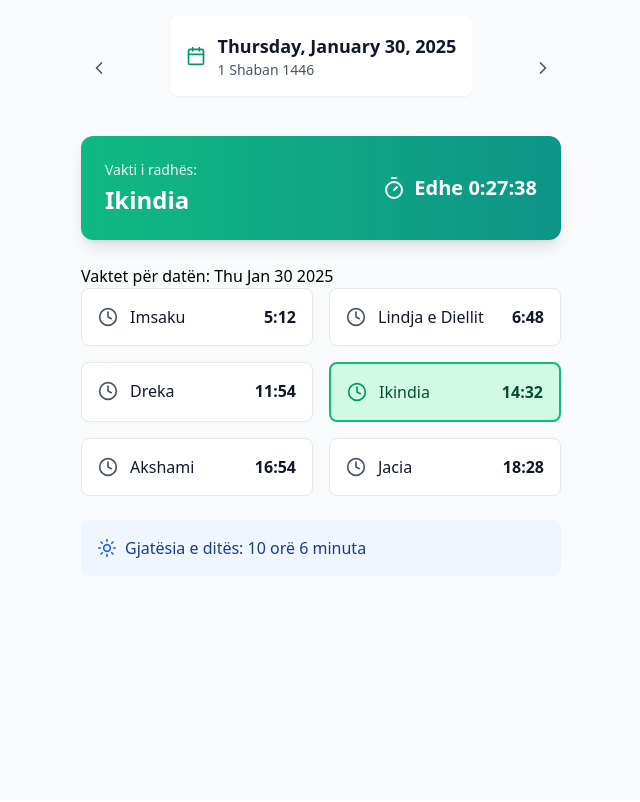
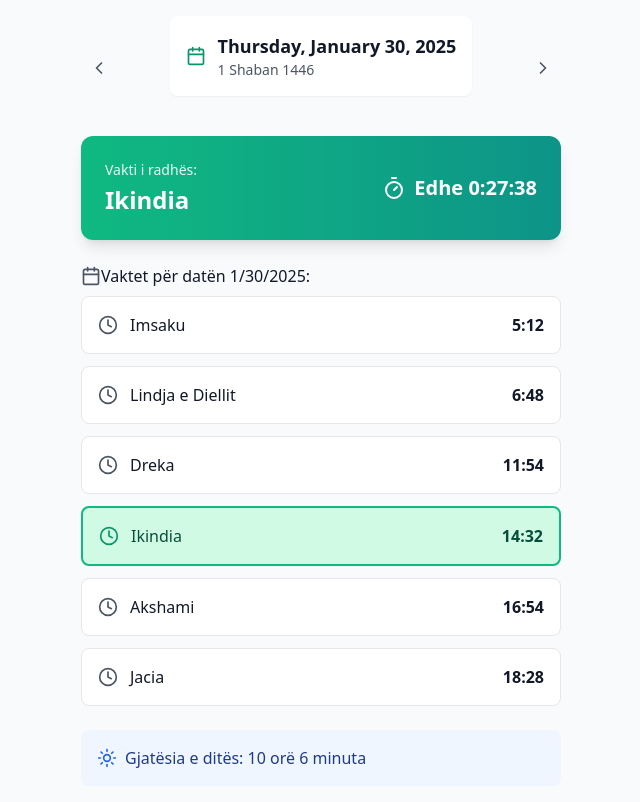
Before and after one commit to rem7i/takvimi, a React (Vite) app: page / in a window 1280 px wide. Shown: the whole page, without its empty margins (319-959 px from the left). Built offline with nearby package versions, Linux system fonts and the light colour scheme.

Commit message:
modified:   src/App.tsx

```diff
--- a/src/App.tsx
+++ b/src/App.tsx
@@ -7,7 +7,7 @@ import { calculateDaylight, getNextPrayer } from './utils/dateUtils';
 import { getHijriDate, isRamadan } from './utils/hijriDateUtils';
 import { parsePrayerTimes, getPrayerTimeForDate } from './utils/csvUtils';
 import { PrayerTime } from './types';
-import { Sun, ChevronLeft, ChevronRight } from 'lucide-react';
+import { Sun, ChevronLeft, ChevronRight, Calendar } from 'lucide-react';
 import { prayerTimesData } from './data/prayer-times';
 
 
@@ -102,11 +102,14 @@ function App() {
           remainingTime={remainingTime}
         />
         <SpecialEventCard note={prayerData.notes} />
+        <div className="flex items-center mb-2">
+            <Calendar className="w-5 h-5 text-gray-600" />
+            <span className="text-gray-900 font-medium">
+            Vaktet për datën {selectedDate.toLocaleDateString()}:
+            </span>
+          </div>
+
         <div className="space-y-3">
-          Vaktet për datën:
-          <span> {selectedDate.toDateString()}</span>
-        </div>
-        <div className="grid grid-cols-2 gap-4">
           <PrayerCard name="Imsaku" time={prayerData.fajr} isNext={nextPrayer === 'Imsaku'} />
           <PrayerCard name="Lindja e Diellit" time={prayerData.sunrise} isNext={nextPrayer === 'Lindja e Diellit'} />
           <PrayerCard name="Dreka" time={prayerData.dhuhr} isNext={nextPrayer === 'Dreka'} />
```
